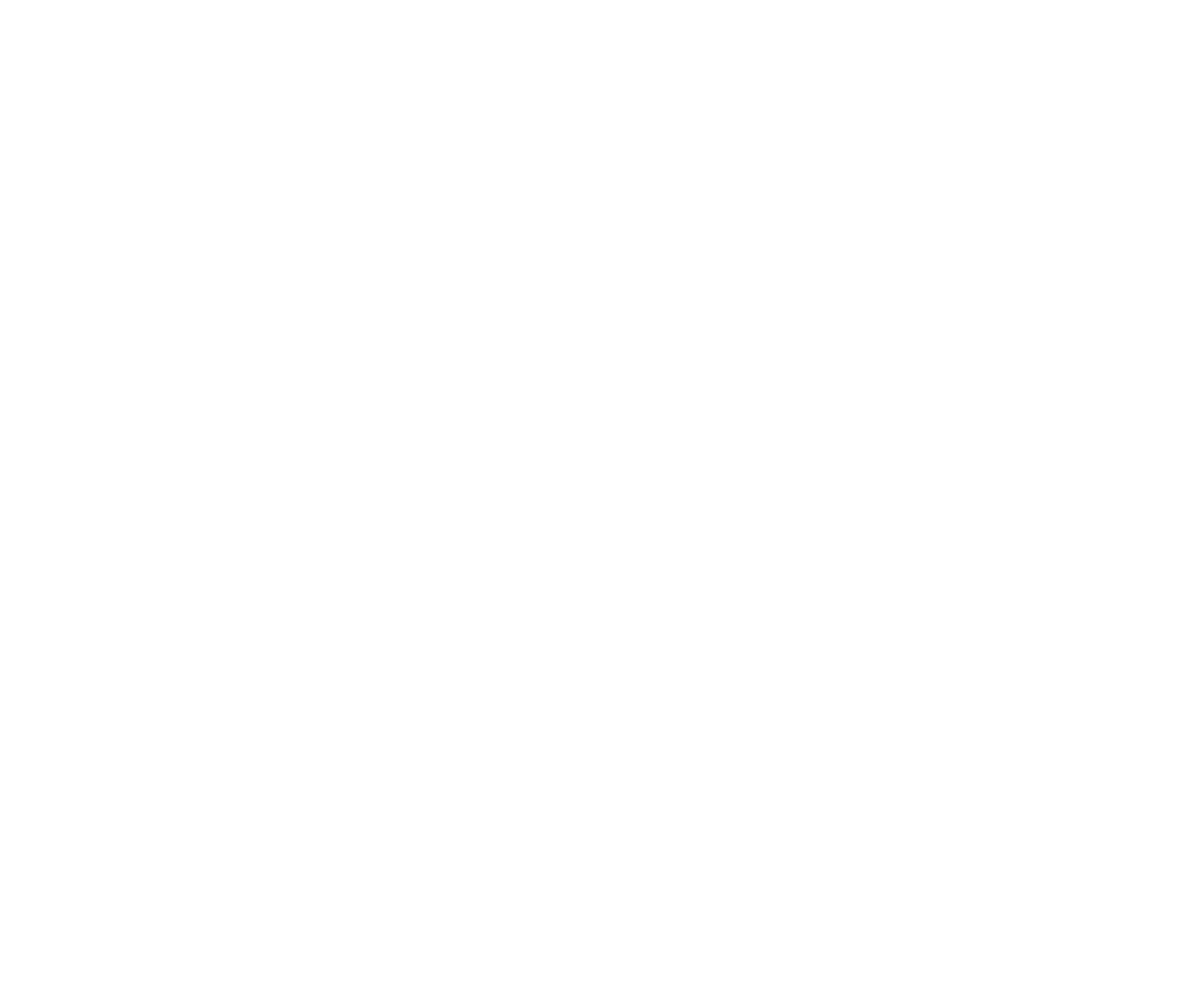
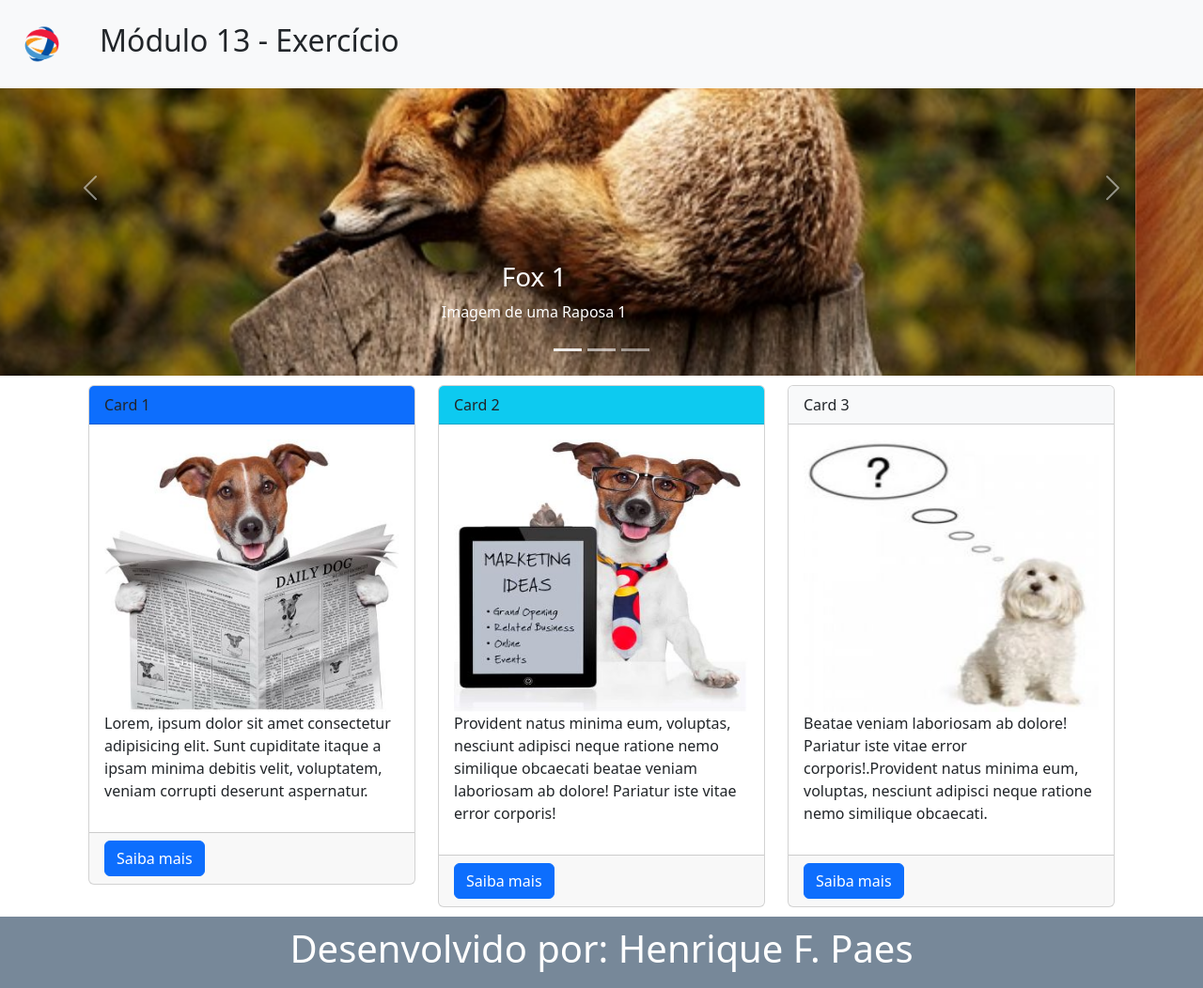
Before and after one commit to HenriquePaes/modulo-13-exercicio, a plain HTML site: page index.html in a window 1280 px wide. Shown: the whole page at 94% size. Before the commit the page ends 800 px from the top, so only its background shows below. Drawn offline with Linux system fonts and the light colour scheme.

Commit message:
feature: Subindo o Design da Pagina

```diff
--- /dev/null
+++ b/css/style.css
@@ -0,0 +1,39 @@
+* {
+    margin: 0;
+    padding: 0;
+
+}
+
+body {
+    background-color: rgb(215, 215, 215);
+}
+
+#carrocel-exec .carousel-item img {
+    object-fit: cover;
+    object-position: center;
+    height: 50vh;
+    overflow: hidden;
+}
+
+.item img {
+    position: absolute;
+    top: 0;
+    left: 0;
+    min-height: 300px;
+}
+
+.container {
+    margin-top: 10px;
+}
+
+.card-body>img {
+    height: 290px;
+}
+
+footer {
+    text-align: center;
+    padding: 10px;
+    margin-top: 10px;
+    background-color: lightslategrey;
+    color: white;
+}
--- a/index.html
+++ b/index.html
@@ -6,9 +6,115 @@
     <meta name="viewport" content="width=device-width, initial-scale=1.0">
     <title>Modulo 13 - Exercicio</title>
 
+    <!-- CSS Customized -->
+    <link rel="stylesheet" href="css/style.css">
+    <!-- Bootstrap CSS -->
     <link rel="stylesheet" href="css/bootstrap.min.css">
 </head>
 <body>
+    <header>
+        <nav class="navbar navbar-expand-sm fixed-top bg-light">
+            <a href="#" class="navbar-brand"><img src="img/logo.png" alt="logo" style="width: 90px;"></a>
+            <h2>Módulo 13 - Exercício</h2>
+        </nav>
+    </header>
+
+    <!-- Carousel -->
+    <div class="carousel slide container-carousel" id="carrocel-exec" data-bs-ride="carousel">
+        <!-- Indicators/dots -->
+        <div class="carousel-indicators">
+            <button type="button" data-bs-target="#carrocel-exec" data-bs-slide-to="0" class="active"></button>
+            <button type="button" data-bs-target="#carrocel-exec" data-bs-slide-to="1"></button>
+            <button type="button" data-bs-target="#carrocel-exec" data-bs-slide-to="2"></button>
+        </div>
+
+        <!-- Slideshow/carousel -->
+        <div class="carousel-inner">
+            <div class="carousel-item active">
+                <img src="img/carousel/fox-1.jpg" alt="Fox 1" class="d-block w-100">
+                <div class="carousel-caption">
+                    <h3>Fox 1</h3>
+                    <p>Imagem de uma Raposa 1</p>
+                </div>
+            </div>
+            <div class="carousel-item">
+                <img src="img/carousel/fox-2.jpg" alt="Fox 2" class="d-block w-100">
+                <div class="carousel-caption">
+                    <h3>Fox 2</h3>
+                    <p>Imagem de uma Raposa 2</p>
+                </div>
+            </div>
+            <div class="carousel-item">
+                <img src="img/carousel/fox-3.jpg" alt="Fox 3" class="d-block w-100">
+                <div class="carousel-caption">
+                    <h3>Fox 3</h3>
+                    <p>Imagem de uma Raposa 3</p>
+                </div>
+            </div>
+        </div>
+
+        <!-- Left and right controls/icons -->
+        <button class="carousel-control-prev" type="button" data-bs-target="#carrocel-exec" data-bs-slide="prev">
+            <span class="carousel-control-prev-icon"></span>
+        </button>
+        <button class="carousel-control-next" type="button" data-bs-target="#carrocel-exec" data-bs-slide="next">
+            <span class="carousel-control-next-icon"></span>
+        </button>
+    </div>
+
+    <div class="container">
+        <div class="container-fluid">
+            <div class="row">
+                <div class="col-xl-4">
+                    <div class="card">
+                        <div class="card-header bg-primary">
+                            Card 1
+                        </div>
+                        <div class="card-body">
+                            <img src="img/dog-news.JPG" class="card-img-top" alt="Card 1" style="width:100%">
+                            <p>Lorem, ipsum dolor sit amet consectetur adipisicing elit. Sunt cupiditate itaque a ipsam minima debitis velit, voluptatem, veniam corrupti deserunt aspernatur.</p>
+                        </div>
+                        <div class="card-footer">
+                            <button type="button" class="btn btn-primary">Saiba mais</button>
+                        </div>
+                    </div>
+                </div>
+                <div class="col-xl-4">
+                    <div class="card">
+                        <div class="card-header bg-info">
+                            Card 2
+                        </div>
+                        <div class="card-body">
+                            <img src="img/dog-marketing.JPG" class="card-img-top" alt="Card 2" style="width:100%">
+                            <p>Provident natus minima eum, voluptas, nesciunt adipisci neque ratione nemo similique obcaecati beatae veniam laboriosam ab dolore! Pariatur iste vitae error corporis!</p>
+                        </div>
+                        <div class="card-footer">
+                            <button type="button" class="btn btn-primary">Saiba mais</button>
+                        </div>
+                    </div>
+                </div>
+                <div class="col-xl-4">
+                    <div class="card">
+                        <div class="card-header bg-light">
+                            Card 3
+                        </div>
+                        <div class="card-body">
+                            <img src="img/dog-question.JPG" class="card-img-top" alt="Card 2" style="width:100%">
+                            <p>Beatae veniam laboriosam ab dolore! Pariatur iste vitae error corporis!.Provident natus minima eum, voluptas, nesciunt adipisci neque ratione nemo similique obcaecati.</p>
+                        </div>
+                        <div class="card-footer">
+                            <button type="button" class="btn btn-primary">Saiba mais</button>
+                        </div>
+                    </div>
+                </div>
+            </div>
+        </div>
+    </div>
+
+    <footer>
+        <h1>Desenvolvido por: Henrique F. Paes</h1>
+    </footer>
+
 
     <!-- JQuery -->
     <script src="js/jquery-3.6.3.min.js"></script>
```
Also changed, not shown: img/carousel/fox-1.jpg (added), img/carousel/fox-2.jpg (added), img/carousel/fox-3.jpg (added), img/dog-marketing.JPG (added), img/dog-news.JPG (added), img/dog-question.JPG (added), img/dog-read.JPG (added), img/logo.png (added).
